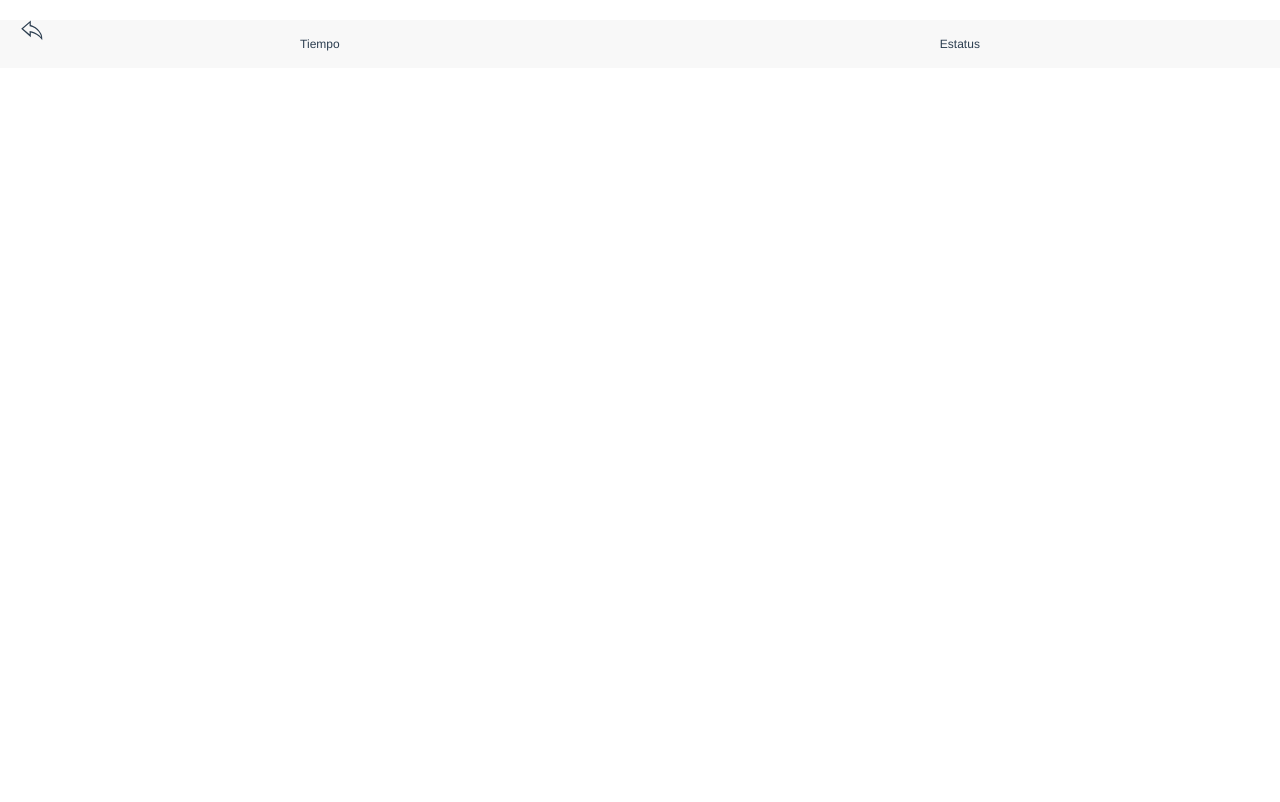
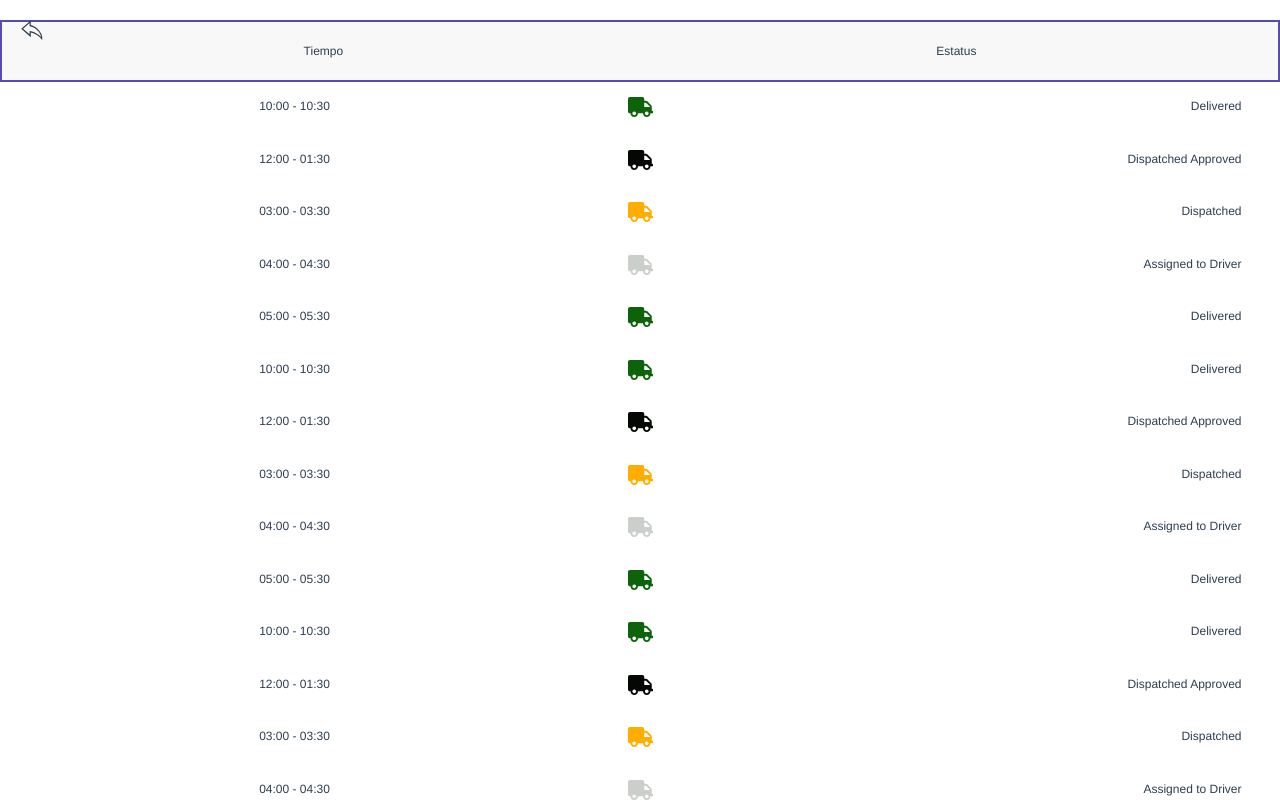
Before and after one commit to kennymartinez19k/JabiyaWebApp, a Vue app: page /home-load-calendar in a window 1280 px wide. Shown: the top 802 px of the page. Built offline with nearby package versions, Linux system fonts and the light colour scheme.

Commit message:
load configuration for api connection

```diff
--- a/src/components/Buttons/BackButton.vue
+++ b/src/components/Buttons/BackButton.vue
@@ -1,6 +1,5 @@
 <template>
     <span @click="goBack()" uk-icon="icon: reply"></span><strong></strong>
-    <!-- <font-awesome-icon icon="arrow-left" /> -->
 </template>
 
 <script>
--- a/src/components/LoadCalendar.vue
+++ b/src/components/LoadCalendar.vue
@@ -1,14 +1,25 @@
 <template>
   <div>
     <BackButton/>
-       <div class="uk-background-muted  uk-panel uk-flex uk-flex-around">
+       <div class="uk-background-muted  uk-panel uk-flex uk-flex-around sticky">
               <div class="uk-padding-small">
             <p class="uk-text-middle">Tiempo</p>
            </div>
             <div class="uk-padding-small">
             <p class="uk-text-middle">Estatus</p>
             </div>
-        </div>
+      </div>
+       <div v-for="load in loads" :key="load" class="uk-flex uk-flex-around">
+           <div class="uk-padding-small" style="width:40%">
+             <span> {{load.hours}} </span>
+            </div>
+             <div class="uk-padding-small">
+             <font-awesome-icon icon="truck" :class="{iconfaDeliverd:load.status === 'Delivered', iconfaDispatchedApproved:load.status === 'Dispatched Approved', iconfaDispatched:load.status === 'Dispatched', iconfaAssignedToDriver:load.status === 'Assigned to Driver'}"/>
+            </div>
+             <div class="uk-padding-small uk-text-right" style="width:40%">
+               <span> {{load.status}} </span>
+            </div>
+      </div>
   </div>
 </template>
 
@@ -18,6 +29,43 @@ import BackButton from '../components/Buttons/BackButton.vue'
 export default {
   components: {
     BackButton,
+  },
+  data () {
+    return {
+      loads: [
+       { hours: '10:00 - 10:30', status: 'Delivered'},
+       { hours: '12:00 - 01:30', status: 'Dispatched Approved'},
+       { hours: '03:00 - 03:30', status: 'Dispatched'},
+       { hours: '04:00 - 04:30', status: 'Assigned to Driver'},
+       { hours: '05:00 - 05:30', status: 'Delivered'},
+       { hours: '10:00 - 10:30', status: 'Delivered'},
+       { hours: '12:00 - 01:30', status: 'Dispatched Approved'},
+       { hours: '03:00 - 03:30', status: 'Dispatched'},
+       { hours: '04:00 - 04:30', status: 'Assigned to Driver'},
+       { hours: '05:00 - 05:30', status: 'Delivered'},
+       { hours: '10:00 - 10:30', status: 'Delivered'},
+       { hours: '12:00 - 01:30', status: 'Dispatched Approved'},
+       { hours: '03:00 - 03:30', status: 'Dispatched'},
+       { hours: '04:00 - 04:30', status: 'Assigned to Driver'},
+       { hours: '05:00 - 05:30', status: 'Delivered'},
+       { hours: '10:00 - 10:30', status: 'Delivered'},
+       { hours: '12:00 - 01:30', status: 'Dispatched Approved'},
+       { hours: '03:00 - 03:30', status: 'Dispatched'},
+       { hours: '04:00 - 04:30', status: 'Assigned to Driver'},
+       { hours: '05:00 - 05:30', status: 'Delivered'},
+       { hours: '10:00 - 10:30', status: 'Delivered'},
+       { hours: '12:00 - 01:30', status: 'Dispatched Approved'},
+       { hours: '03:00 - 03:30', status: 'Dispatched'},
+       { hours: '04:00 - 04:30', status: 'Assigned to Driver'},
+       { hours: '05:00 - 05:30', status: 'Delivered'},
+       { hours: '10:00 - 10:30', status: 'Delivered'},
+       { hours: '12:00 - 01:30', status: 'Dispatched Approved'},
+       { hours: '03:00 - 03:30', status: 'Dispatched'},
+       { hours: '04:00 - 04:30', status: 'Assigned to Driver'},
+       { hours: '05:00 - 05:30', status: 'Delivered'},
+
+      ]
+    }
   }
 
 }
@@ -27,4 +75,27 @@ export default {
 p {
     margin: 0px;
 }
+.iconfaDeliverd {
+   font-size: 20px;
+   color: rgb(13, 99, 10);
+}
+.iconfaDispatchedApproved {
+   font-size: 20px;
+   color: rgb(5, 7, 5);
+}
+.iconfaDispatched {
+   font-size: 20px;
+   color: rgb(255, 174, 0);
+}
+.iconfaAssignedToDriver {
+   font-size: 20px;
+   color: rgb(203, 207, 203);
+}
+.sticky {
+  position: -webkit-sticky;
+  position: sticky;
+  top: 0;
+  padding: 5px;
+  border: 2px solid #564caf;
+}
 </style>>
--- a/src/main.js
+++ b/src/main.js
@@ -7,12 +7,14 @@ import UIkit from 'uikit';
 import Icons from 'uikit/dist/js/uikit-icons';
 import { FontAwesomeIcon } from '@fortawesome/vue-fontawesome'
 import { library } from '@fortawesome/fontawesome-svg-core'
-import { fas, faArrowLeft } from '@fortawesome/free-solid-svg-icons'
+import { fas, faArrowLeft, faTruck, faTruckPickup, faUser } from '@fortawesome/free-solid-svg-icons'
 import { faYoutube } from '@fortawesome/free-brands-svg-icons'
 import { faPhone } from '@fortawesome/free-solid-svg-icons'
 import { faTwitter } from '@fortawesome/free-brands-svg-icons'
 library.add(fas, faYoutube)
-
+library.add(faUser)
+library.add(faTruck)
+library.add(faTruckPickup)
 library.add(faPhone)
 library.add(faArrowLeft)
 library.add(faTwitter)
--- a/src/views/Login.vue
+++ b/src/views/Login.vue
@@ -2,9 +2,6 @@
   <div class="login uk-flex uk-flex-column .uk-height-1-1">
     <img src="../assets/logo.png" class="img" style="width: 100px" alt="">
     <div class="uk-margin-auto-top">
-        <font-awesome-icon icon="coffee"/>
-        <font-awesome-icon icon="user"/>
-        <font-awesome-icon :icon="['fab', 'youtube']" />
         <button @click="changeRoute('sign-in')" class="uk-button uk-button-orange uk-width-1-1 uk-margin-small-bottom" style="margin-top: 15px">Entrar a tu cuenta</button>
         <button @click="changeRoute('sign-up')" class="uk-button uk-button-purple uk-width-1-1 uk-margin-small-bottom" style="margin-top: 15px">Registrarse</button>
     </div>
```
Also changed, not shown: src/components/Example/ejemplo.vue (added, +17 -0 lines), src/components/HelloWorld.vue (deleted, +0 -31 lines).
